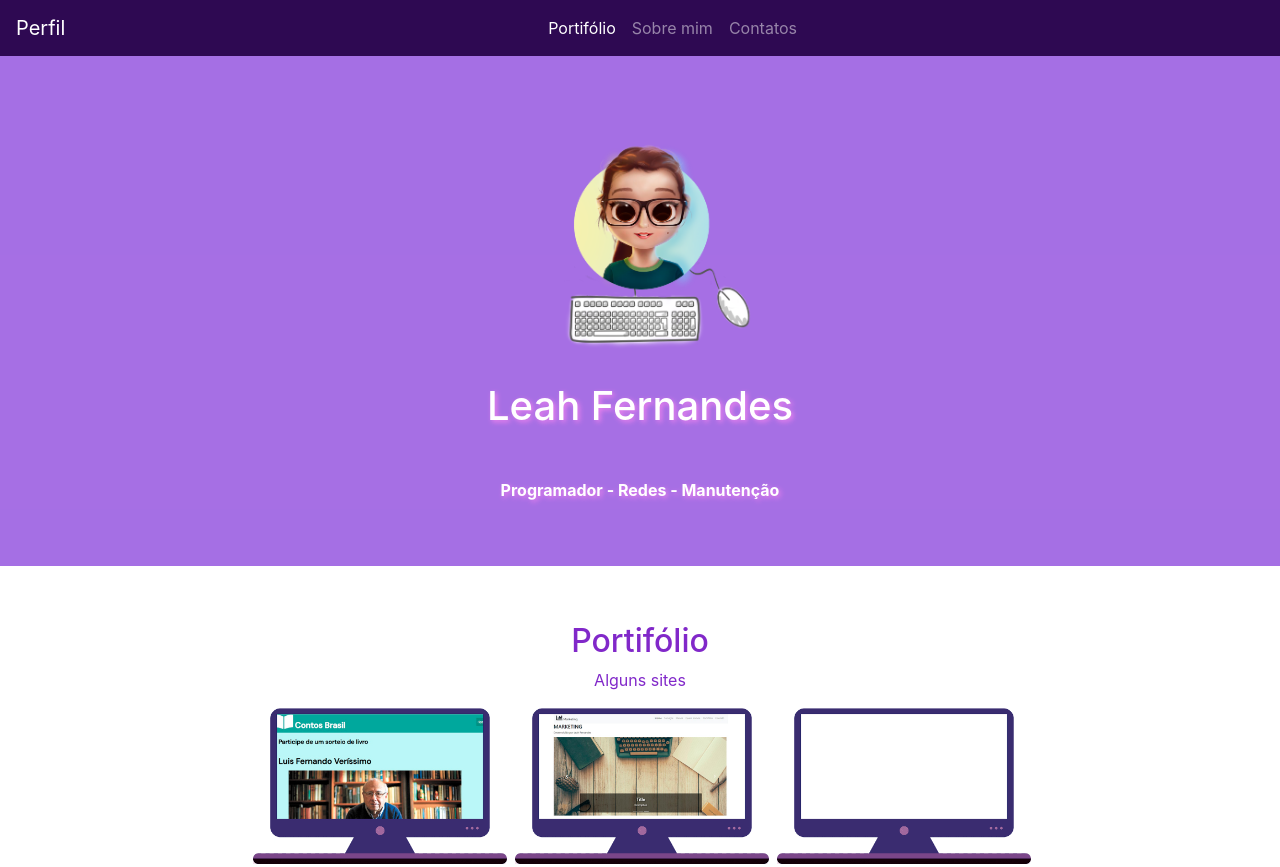
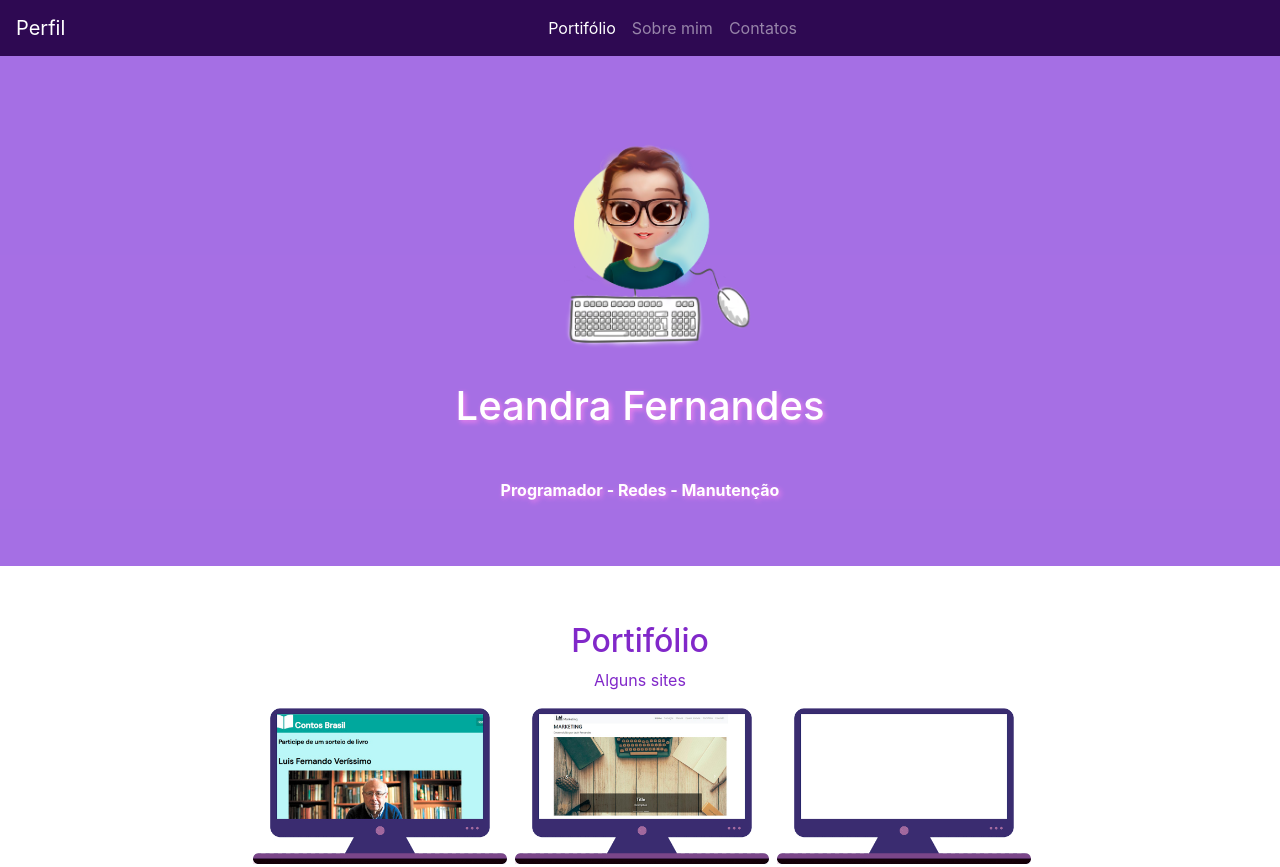
Before and after one commit to Leandrafernandys/perfil, a plain HTML site: page index.html in a window 1280 px wide. Shown: the top 867 px of the page. Drawn offline with nearby package versions, Linux system fonts and the light colour scheme.

Commit message:
nome e portifolio alterados

```diff
--- a/index.html
+++ b/index.html
@@ -42,7 +42,7 @@
       <figure class=" text-center" data-aos="zoom-in-up"data-aos-duration="2000" >
         <img src="img/pp2.png" width="35%" >
       </figure>
-      <h1 class="text-center tracking-in-expand">Leah Fernandes</h1>
+      <h1 class="text-center tracking-in-expand">Leandra Fernandes</h1>
     <p class="text-center mt-5" data-aos="fade-down"
     data-aos-easing="linear"
     data-aos-duration="1500"><strong> Programador - Redes - Manutenção</strong> </p>
```
